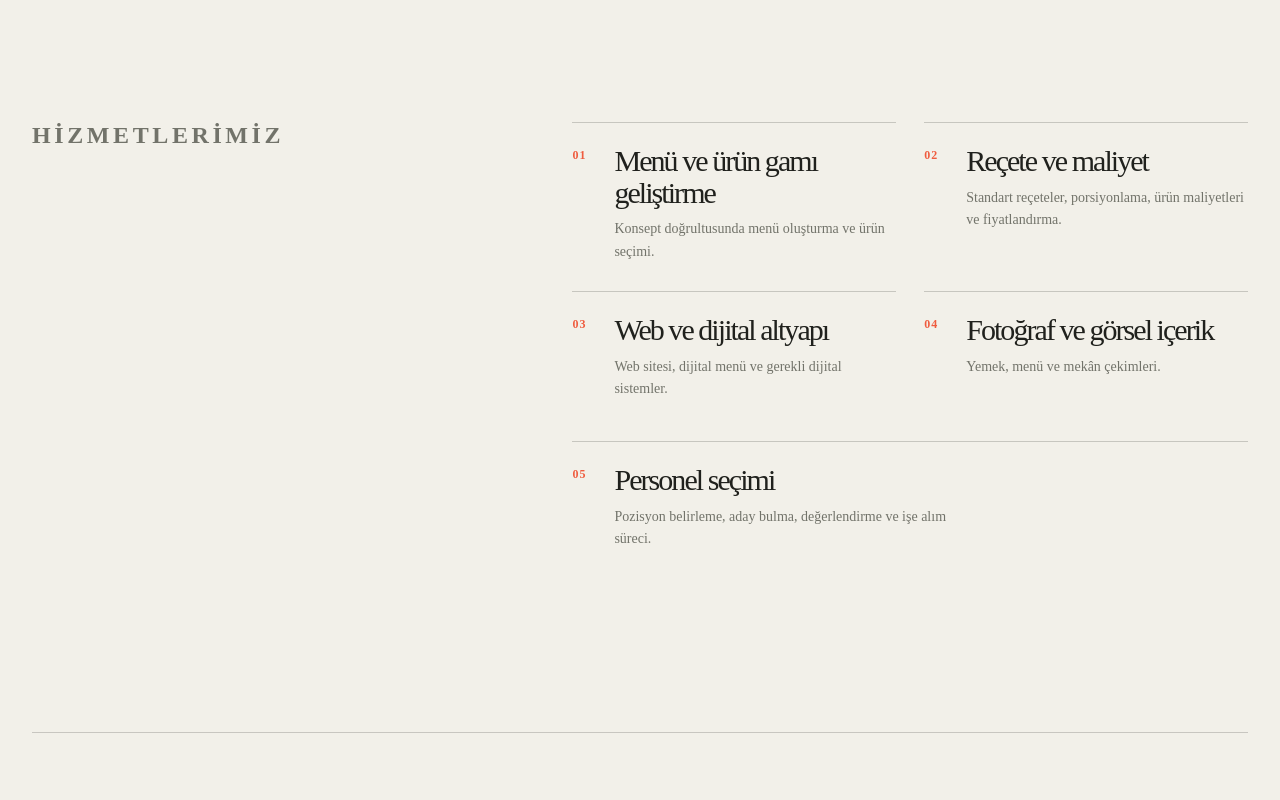
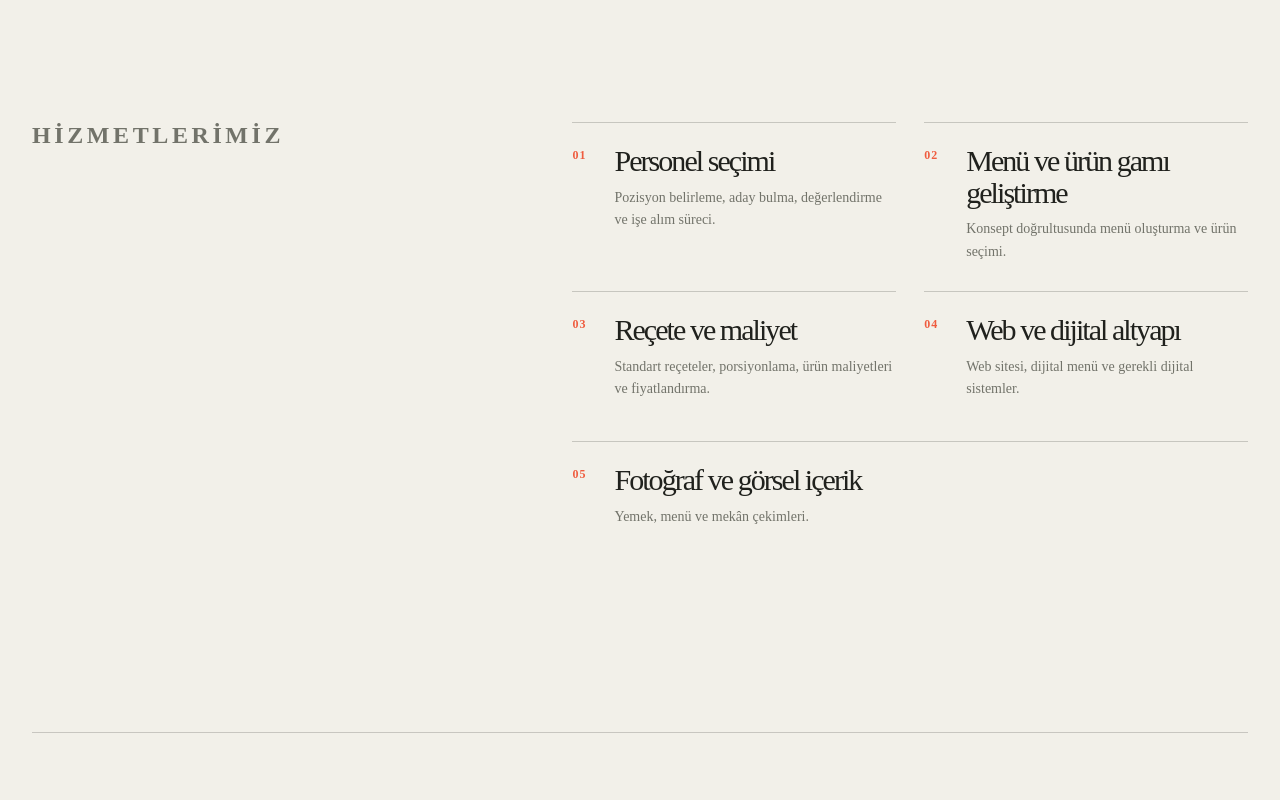
Before and after one commit to pointmarker/pointmarker.github.io, a plain HTML site: page index.html in a window 1280 px wide. Shown: the part 1220-2020 px from the top of the page. Drawn offline with Linux system fonts and the light colour scheme.

Commit message:
cursor and hizmetlerimiz order changed

```diff
--- a/index.html
+++ b/index.html
@@ -23,10 +23,8 @@
 
     h1, h2, h3, h4, h5, h6, p, span, a, div { z-index: 2; }
 
-    * { box-sizing: border-box; }
-
-    html { scroll-behavior: smooth; }
-
+    * { box-sizing: border-box; cursor: url("./logo.png") 16 16, auto; z-index: 3; }
+    html { scroll-behavior: smooth; -webkit-user-select: none; -moz-user-select: none; -ms-user-select: none; user-select: none; }
     body {
       margin: 0;
       background: var(--paper);
@@ -392,6 +390,10 @@
     <section class="page services" id="services" aria-labelledby="services-title">
       <h2 class="section-label" id="services-title">Hizmetlerimiz</h2>
       <ul class="services-list">
+         <li>
+          <h3>Personel seçimi</h3>
+          <p>Pozisyon belirleme, aday bulma, değerlendirme ve işe alım süreci.</p>
+        </li>
         <li>
           <h3>Menü ve ürün gamı geliştirme</h3>
           <p>Konsept doğrultusunda menü oluşturma ve ürün seçimi.</p>
@@ -407,10 +409,6 @@
         <li>
           <h3>Fotoğraf ve görsel içerik</h3>
           <p>Yemek, menü ve mekân çekimleri.</p>
-        </li>
-        <li>
-          <h3>Personel seçimi</h3>
-          <p>Pozisyon belirleme, aday bulma, değerlendirme ve işe alım süreci.</p>
         </li>
       </ul>
     </section>
```
Also changed, not shown: logo.png (added), 1 other file.
